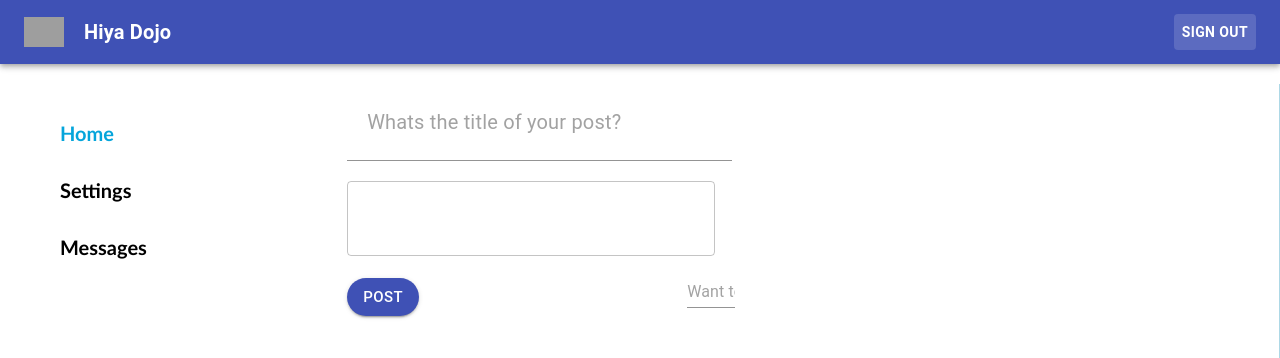
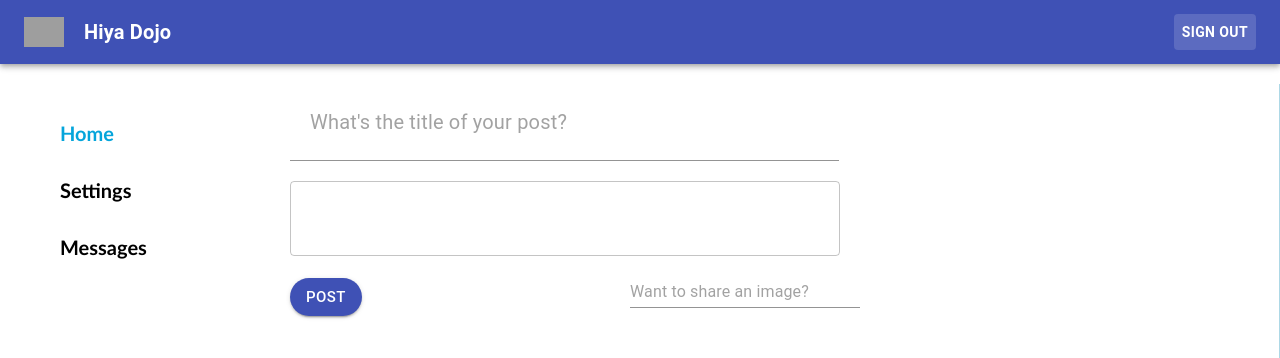
Before and after one commit to mkshin1/HIYA, a React (Create React App) app in the folder client/: page /home in a window 1280 px wide. Shown: the top 358 px of the page. Built offline with nearby package versions, Linux system fonts and the light colour scheme; no server answers; grey boxes are pictures that could not be loaded; a web font is replaced by a local one.

Commit message:
Fixed up login page, and added like button to home page

```diff
--- a/client/src/LoginView.css
+++ b/client/src/LoginView.css
@@ -38,8 +38,11 @@ header{
   flex-direction: column;
   justify-content: center;
   align-items: center;
+}
+
+.login-form-smaller-div{
   background: rgba( 248, 246, 250, 0.15 );
-  box-shadow: 0 8px 32px 0 rgba( 31, 38, 135, 0.37 );
+  box-shadow: 0 8px 32px 0 rgb(109 118 236 / 37%);
   backdrop-filter: blur( 9.5px );
   -webkit-backdrop-filter: blur( 9.5px );
   border-radius: 10px;
--- a/client/src/components/Post.js
+++ b/client/src/components/Post.js
@@ -5,6 +5,7 @@ import Button from "@material-ui/core/Button"
 import FormControl from '@material-ui/core/FormControl'
 import InputLabel from "@material-ui/core/InputLabel"
 import Input from "@material-ui/core/Input"
+import FavoriteBorder from '@material-ui/icons/FavoriteBorder';
 import axios from "axios"
 
 
@@ -70,6 +71,15 @@ function Post() {
             .catch(err => console.log(err))
     }
 
+    const likePost = (id) => {
+        axios.post(`http://localhost:8000/api/post/${id}/likes`)
+        .then(res => {
+            console.log('Successfully liked a post from dashboard', res.data)
+            setPost(res.data)
+        })
+        .catch(err => console.error(err))
+
+    }
 
     return (
         <div className="post">
@@ -79,7 +89,7 @@ function Post() {
                     <Input
                     onChange={e => setTitle(e.target.value)}
                     style={{marginBottom: "10px"}}
-                    placeholder="Whats the title of your post?"
+                    placeholder="What's the title of your post?"
                     value={title}
                     style={{
                         padding: "20px",
@@ -120,7 +130,7 @@ function Post() {
 
                     onChange={e => setImg(e.target.value)}
                     placeholder="Want to share an image?"
-                    style={{marginLeft: "380px"}}
+                    style={{marginLeft: "380px", width: "230px"}}
                     ></Input>
 
                     {/* <button onClick={ submitHandler }>Post</button> */}
@@ -160,6 +170,13 @@ function Post() {
                                 style={{wordWrap:"break-word"}}>{result.title}
                                 </p>
 
+                                {/* Like Button  */}
+                                <FavoriteBorder className="heart-icon"
+                                    onClick={(e) => likePost(result._id)}>
+
+                                </FavoriteBorder>
+                                {result.likes}
+
                                 <Link
                                 style={{marginRight:"10px"}}
                                 to={`/post/${result._id}/update`}>&#x270E;
```
